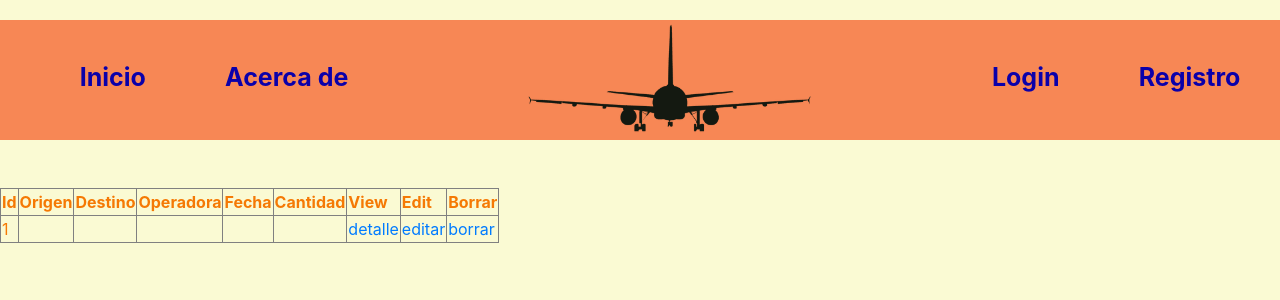
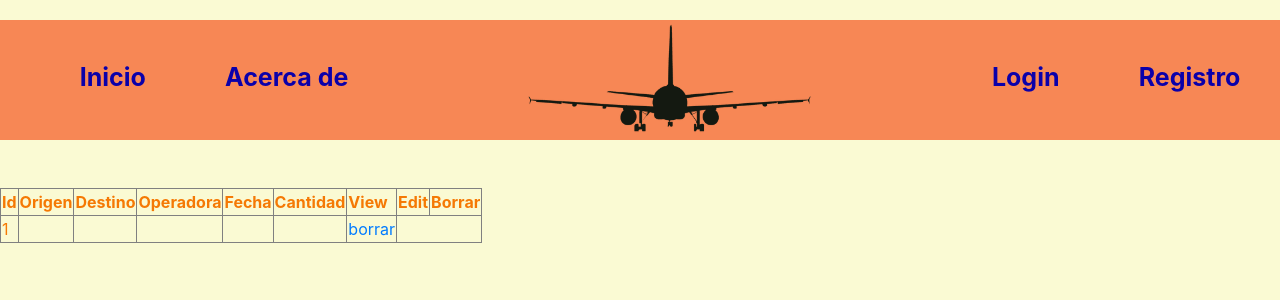
Before and after one commit to Jachada/GestionDeVuelos, a PHP site: page /content/vuelosGestor.php in a window 1280 px wide. Shown: the top 300 px of the page. Run offline with PHP 8.4, Linux system fonts and the light colour scheme; tables that the repository leaves empty or names only in its code hold one stand-in row (values such as "Sample post"); data that the repository does not hold is empty.

Commit message:
botonera y style ok

```diff
--- a/content/vuelosGestor.php
+++ b/content/vuelosGestor.php
@@ -76,8 +76,7 @@
                         <td><?php echo $vuelo['Operadora'];?></td>
                         <td><?php echo $vuelo['Fecha'];?></td>
                         <td><?php echo $vuelo['CantidadViajeros'];?></td>
-                <td><a href="view.php?id=<?php echo $vuelo['id']?>">detalle</a></td>
-                <td><a href="edit.php?id=<?php echo $vuelo['id']?>">editar</a></td>
+
                 <td><a href="delete.php?id=<?php echo $vuelo['id']?>">borrar</a></td>
                 </tr>
             <?php
```
